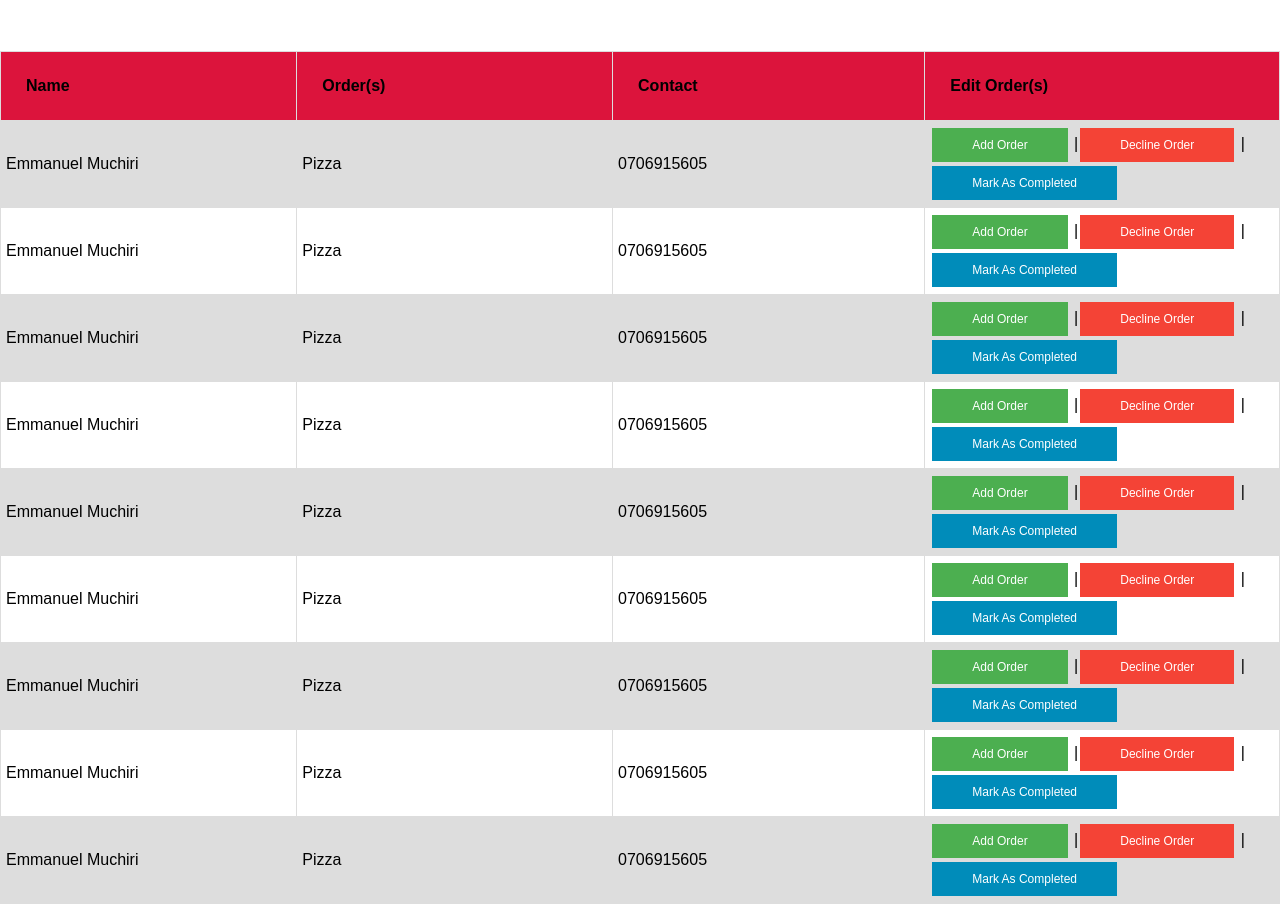
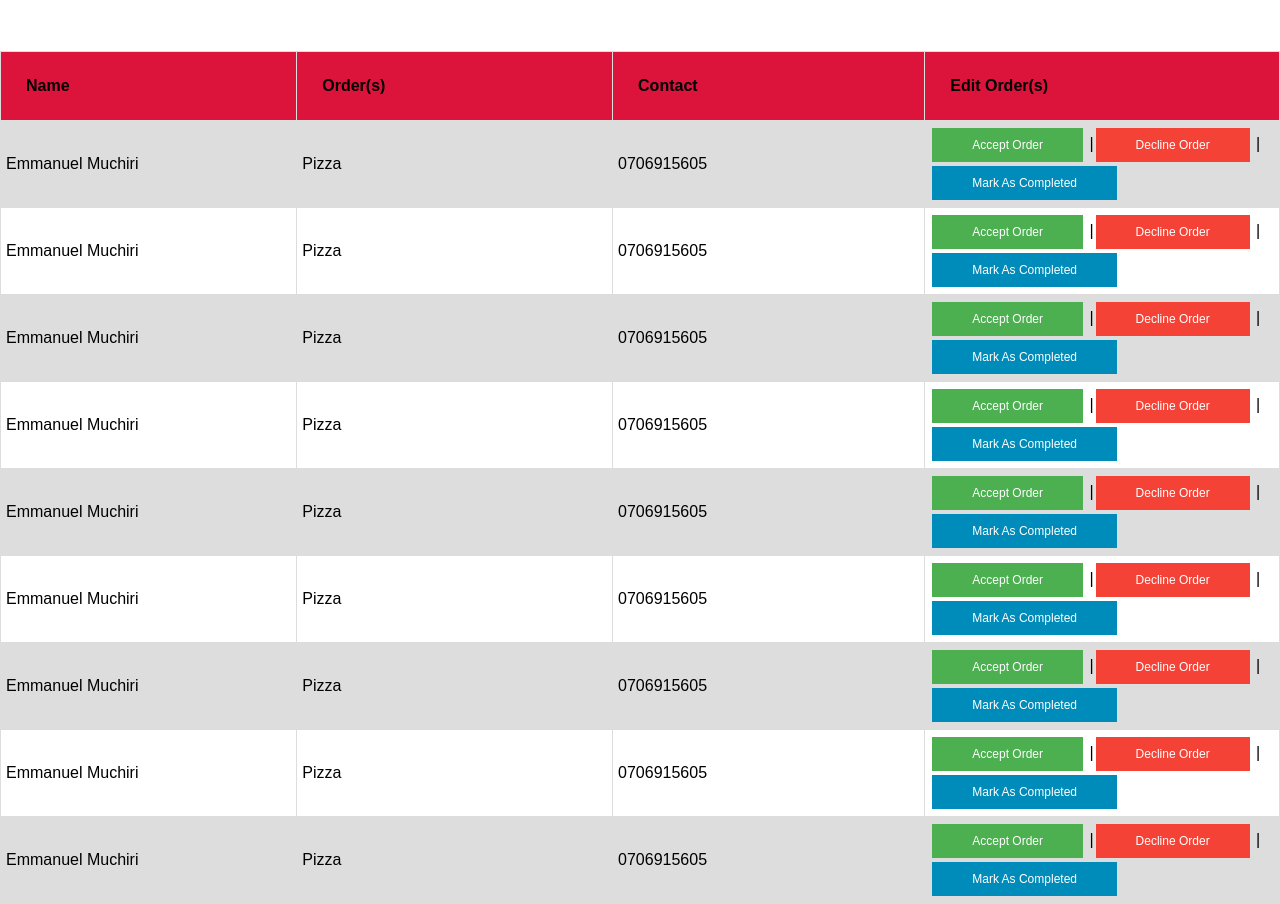
Before and after one commit to EmmanuelMuchiri/Fast-Food-Fast, a plain HTML site: page src/orders.html in a window 1280 px wide. Shown: the part 860-1764 px from the top of the page. Drawn offline with Linux system fonts and the light colour scheme; some packages are replaced by stand-ins of ours; a script that the page names is missing; a web font is replaced by a local one.

Commit message:
added changes
added changes to the button add order to accept order

```diff
--- a/src/orders.html
+++ b/src/orders.html
@@ -158,7 +158,7 @@ tr:nth-child(even) {
     <td>Pizza</td>
     <td>0706915605</td>
 	<td>
-	<button class="button button1">Add Order</button>
+	<button class="button button1">Accept Order</button>
 	|<button class="button button2">Decline Order</button>
         |<button class="button button3">Mark As Completed</button>
   </tr>
@@ -167,7 +167,7 @@ tr:nth-child(even) {
     <td>Pizza</td>
     <td>0706915605</td>
 	<td>
-	<button class="button button1">Add Order</button>
+	<button class="button button1">Accept Order</button>
 	|<button class="button button2">Decline Order</button>
         |<button class="button button3">Mark As Completed</button>
   </tr>
@@ -177,7 +177,7 @@ tr:nth-child(even) {
     <td>Pizza</td>
     <td>0706915605</td>
 	<td>
-	<button class="button button1">Add Order</button>
+	<button class="button button1">Accept Order</button>
 	|<button class="button button2">Decline Order</button>
         |<button class="button button3">Mark As Completed</button>
   </tr>
@@ -187,7 +187,7 @@ tr:nth-child(even) {
     <td>Pizza</td>
     <td>0706915605</td>
 	<td>
-	<button class="button button1">Add Order</button>
+	<button class="button button1">Accept Order</button>
 	|<button class="button button2">Decline Order</button>
         |<button class="button button3">Mark As Completed</button>
   </tr>
@@ -197,7 +197,7 @@ tr:nth-child(even) {
     <td>Pizza</td>
     <td>0706915605</td>
 	<td>
-	<button class="button button1">Add Order</button>
+	<button class="button button1">Accept Order</button>
 	|<button class="button button2">Decline Order</button>
         |<button class="button button3">Mark As Completed</button>
   </tr>
@@ -207,7 +207,7 @@ tr:nth-child(even) {
     <td>Pizza</td>
     <td>0706915605</td>
 	<td>
-	<button class="button button1">Add Order</button>
+	<button class="button button1">Accept Order</button>
 	|<button class="button button2">Decline Order</button>
         |<button class="button button3">Mark As Completed</button>
   </tr>
@@ -216,7 +216,7 @@ tr:nth-child(even) {
     <td>Pizza</td>
     <td>0706915605</td>
 	<td>
-	<button class="button button1">Add Order</button>
+	<button class="button button1">Accept Order</button>
 	|<button class="button button2">Decline Order</button>
         |<button class="button button3">Mark As Completed</button>
   </tr>
@@ -225,7 +225,7 @@ tr:nth-child(even) {
     <td>Pizza</td>
     <td>0706915605</td>
 	<td>
-	<button class="button button1">Add Order</button>
+	<button class="button button1">Accept Order</button>
 	|<button class="button button2">Decline Order</button>
         |<button class="button button3">Mark As Completed</button>
   </tr>
@@ -234,7 +234,7 @@ tr:nth-child(even) {
     <td>Pizza</td>
     <td>0706915605</td>
 	<td>
-	<button class="button button1">Add Order</button>
+	<button class="button button1">Accept Order</button>
 	|<button class="button button2">Decline Order</button>
         |<button class="button button3">Mark As Completed</button>
   </tr>
```
